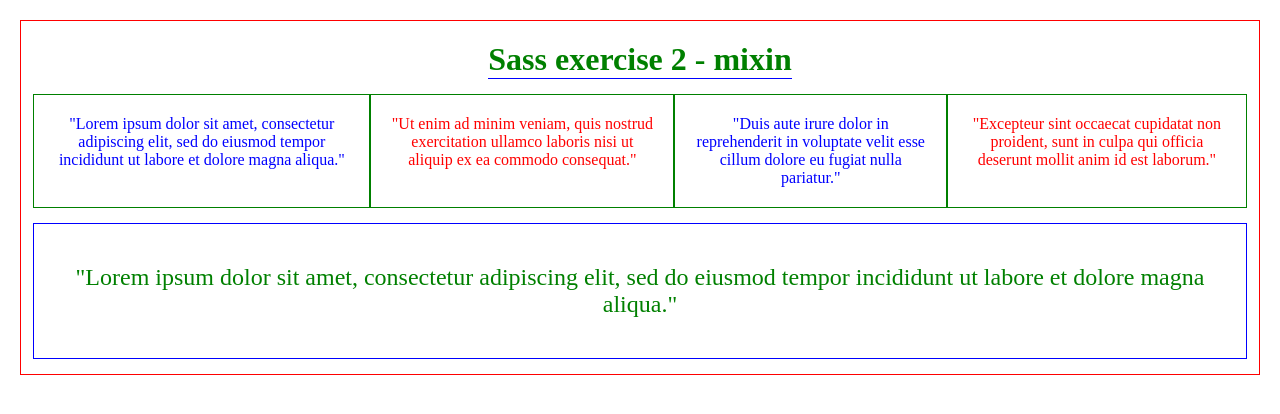
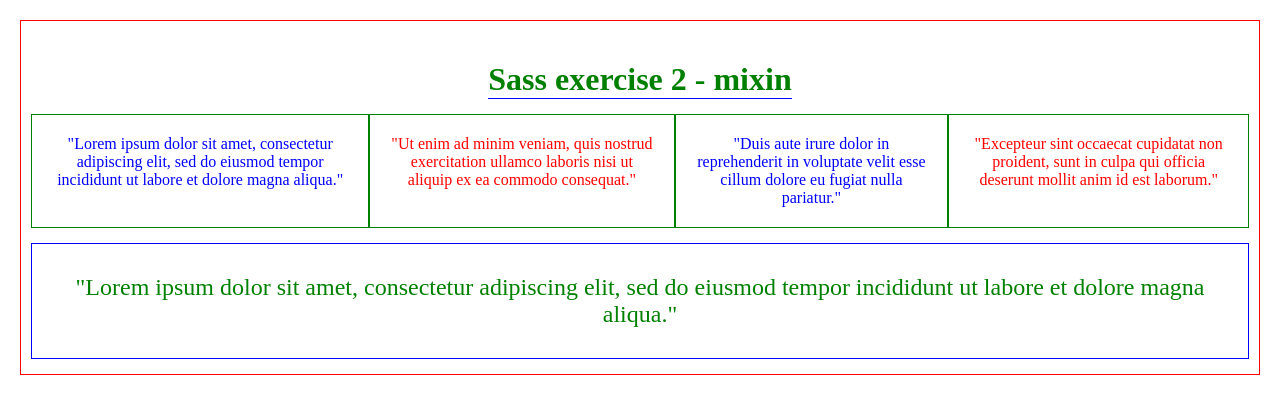
Before and after one commit to Vincenzo-Pallante-Dev/ExercisesSASS, a plain HTML site: page sass_exercise_2-mixin/index.html in a window 1280 px wide. Drawn offline with Linux system fonts and the light colour scheme.

Commit message:
added new file scss

```diff
--- a/sass_exercise_2-mixin/index.html
+++ b/sass_exercise_2-mixin/index.html
@@ -23,7 +23,7 @@
                     <p>"Excepteur sint occaecat cupidatat non proident, sunt in culpa qui officia deserunt mollit anim id est laborum."</p>
                 </article>
             </section>
-            <section id="footer">
+            <section>
                 <article>
                     <p>"Lorem ipsum dolor sit amet, consectetur adipiscing elit, sed do eiusmod tempor incididunt ut labore et dolore magna aliqua."</p>
                 </article>
--- a/sass_exercise_2-mixin/style.scss
+++ b/sass_exercise_2-mixin/style.scss
@@ -24,13 +24,12 @@ div {
     h1 {
         color: green;
         border-bottom: 1px solid blue;
-        margin-top: 20px;
+        margin-top: 40px;
     }
     section {
         display: flex;
         justify-content: center;
         margin: 15px 10px 0px 10px;
-        width: 98%;
 
         article {
             p {
@@ -45,14 +44,17 @@ div {
             @include article-card(red);
         }
     }
-    #footer {
+    section:last-child {
         display: inline;
-        width: 98%;
+        width: 100%;
         margin-bottom: 10px;
+        padding: 0px 10px;
         article {
             @include article-card(green, $border-color: blue, $font-size: 24px);
-            padding: 30px;
-            max-width: 200ch;
+            padding: 30px 15px;
+            p {
+                padding: 0px;
+            }
         }
     }
 }
```
Also changed, not shown: sass_exercise_2-mixin/style.css, 1 other file.
